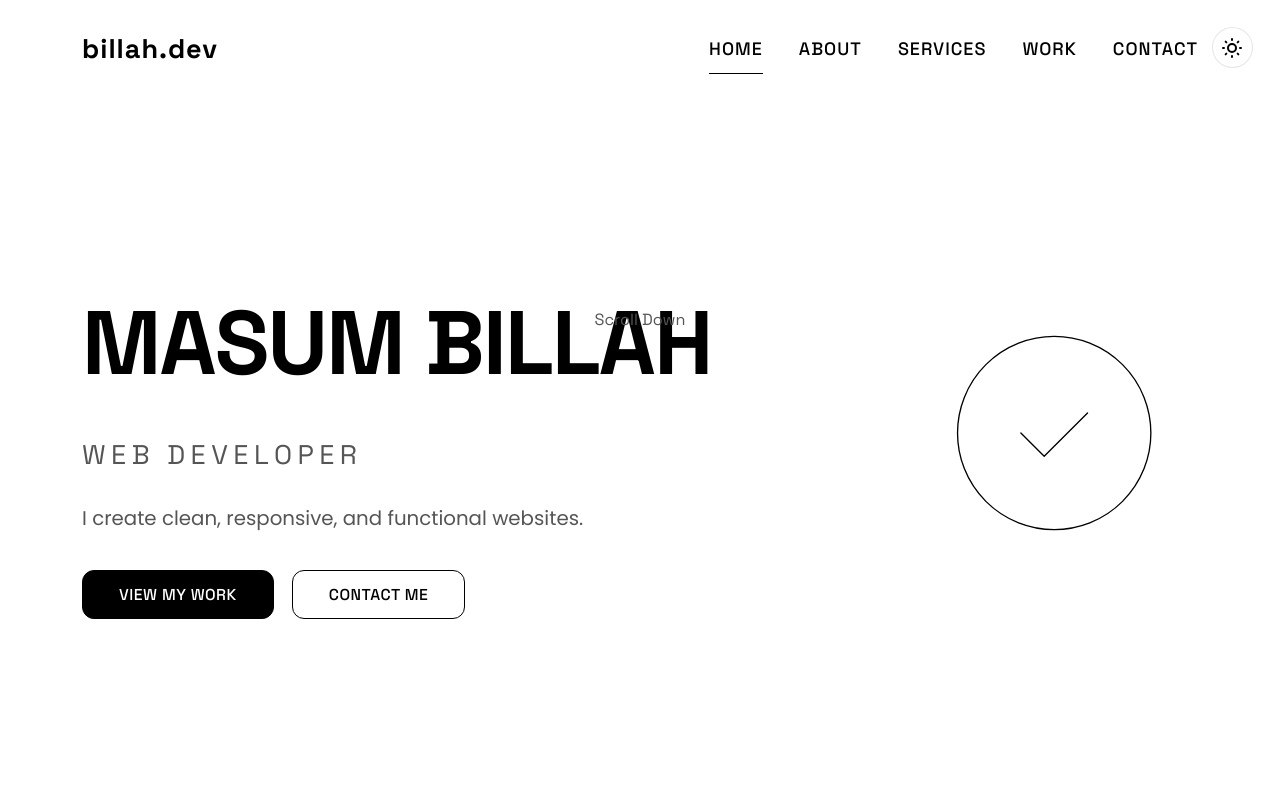
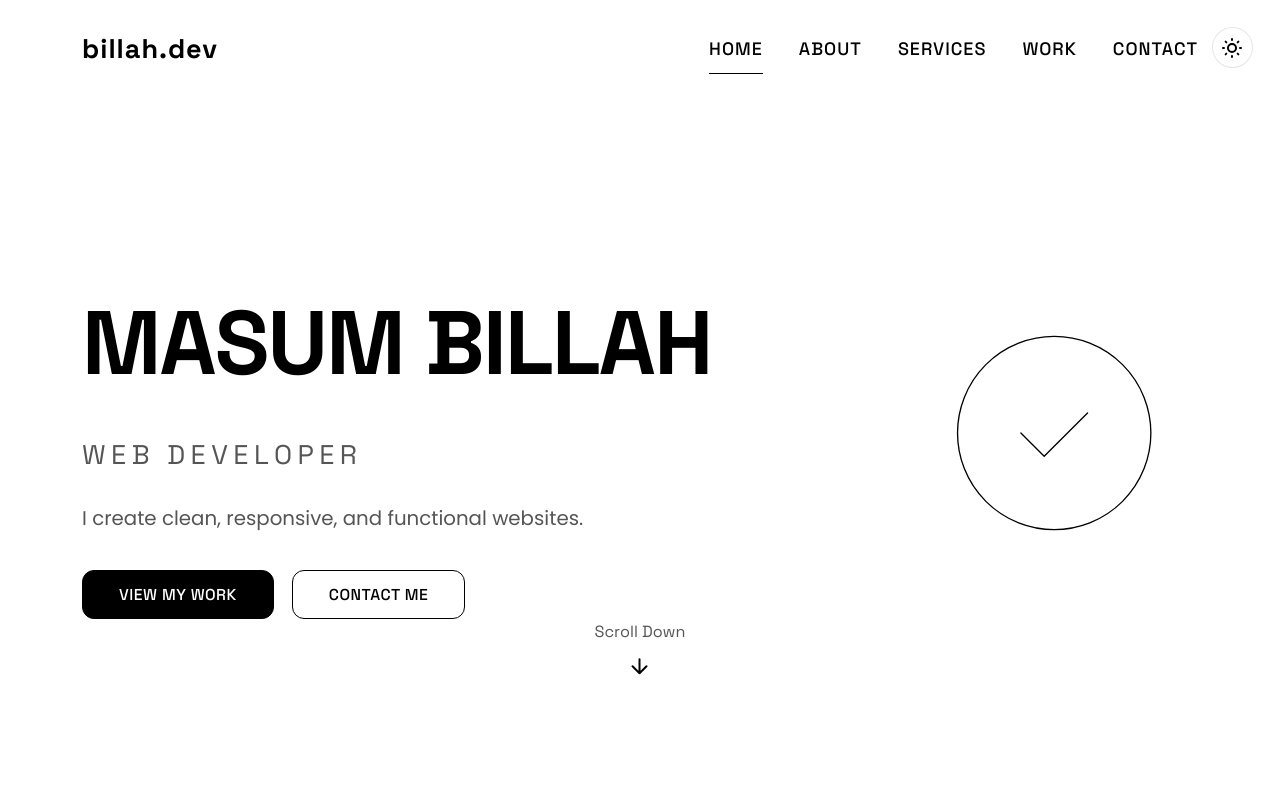
Before and after one commit to billahdotdev/billah, a React (Vite) app: page / in a window 1280 px wide. Shown: the top 800 px of the page. Built offline with nearby package versions, Linux system fonts and the light colour scheme.

Commit message:
No Top or Bottom for scroll down

```diff
--- a/src/sections/Hero.css
+++ b/src/sections/Hero.css
@@ -86,7 +86,6 @@
 
 .scroll-indicator {
   position: absolute;
-  top: 2rem;
   left: 50%;
   transform: translateX(-50%);
   display: flex;
```
